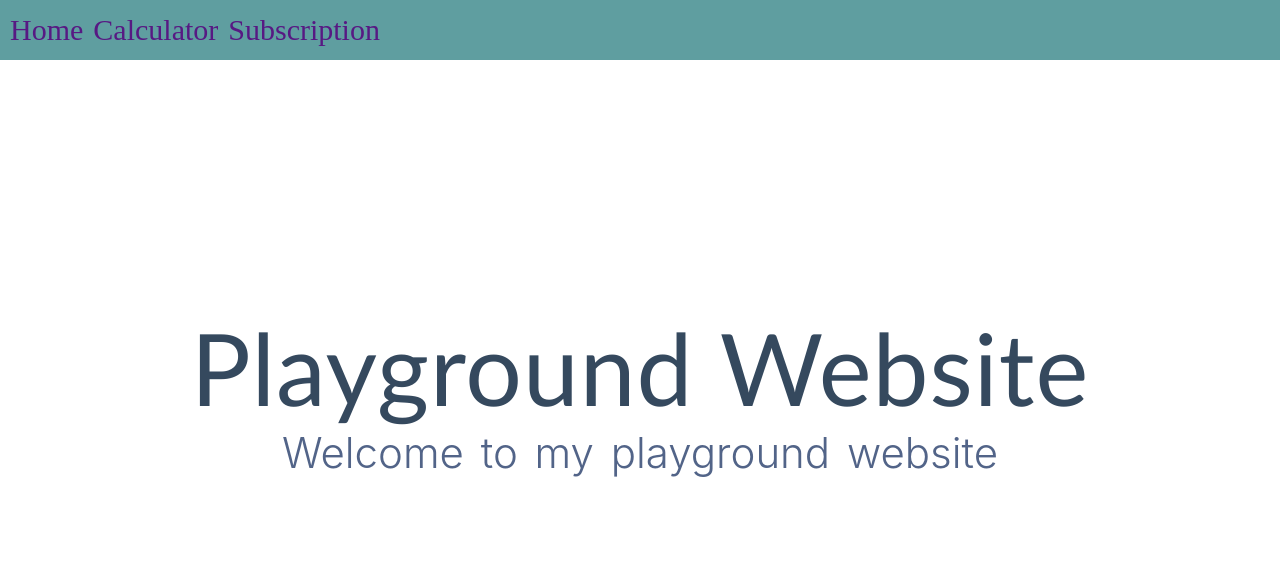
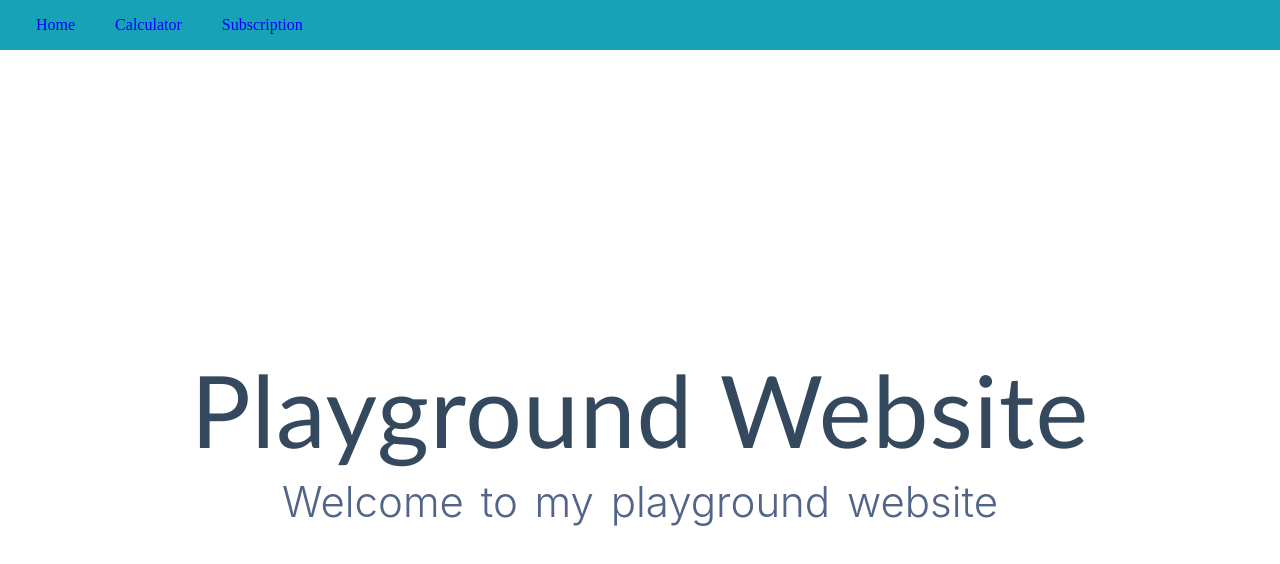
Before and after one commit to MauriceBernardo/Playground-website, a Nuxt app: page / in a window 1280 px wide. Shown: the top 564 px of the page. Built offline with nearby package versions, Linux system fonts and the light colour scheme.

Commit message:
updated the header using bootstrap navbar

```diff
--- a/components/Mainmenu.vue
+++ b/components/Mainmenu.vue
@@ -1,5 +1,10 @@
 <template>
   <div class="header">
+    <b-navbar
+      toggleable="md"
+      type="dark"
+      variant="info"
+      class="navbar">
       <nuxt-link
         exact
         to="./"
@@ -10,6 +15,7 @@
       <nuxt-link
         to="./Subscription"
         class="header-option">Subscription</nuxt-link>
+    </b-navbar>
   </div>
 </template>
 
@@ -18,22 +24,10 @@ export default {}
 </script>
 
 <style scoped>
-.header {
-  width: 100%;
-  height: 60px;
-  display: flex;
-  background-color: cadetblue;
-  flex-direction: row;
-  justify-content: flex-start;
-  align-items: center;
-  position: fixed;
-}
-
 .header-option {
   font-family: cursive;
-  font-size: 30px;
-  margin-left: 10px;
+  margin: 5px 20px;
   text-decoration: none;
-  color: rgb(87, 25, 131);
+  color: blue;
 }
 </style>
--- a/nuxt.config.js
+++ b/nuxt.config.js
@@ -40,7 +40,8 @@ module.exports = {
   */
   modules: [
     // Doc: https://github.com/nuxt-community/axios-module#usage
-    '@nuxtjs/axios'
+    '@nuxtjs/axios',
+    'bootstrap-vue/nuxt'
   ],
   /*
   ** Axios module configuration
--- a/package.json
+++ b/package.json
@@ -14,6 +14,7 @@
   },
   "dependencies": {
     "@nuxtjs/axios": "^5.0.0",
+    "bootstrap-vue": "^2.0.0-rc.11",
     "cross-env": "^5.2.0",
     "date-fns": "^1.29.0",
     "nuxt": "^2.0.0",
```
Also changed, not shown: 1 other file (tests, documents, lock files or other folders). Lines whose indentation alone changed are shown as unchanged.
